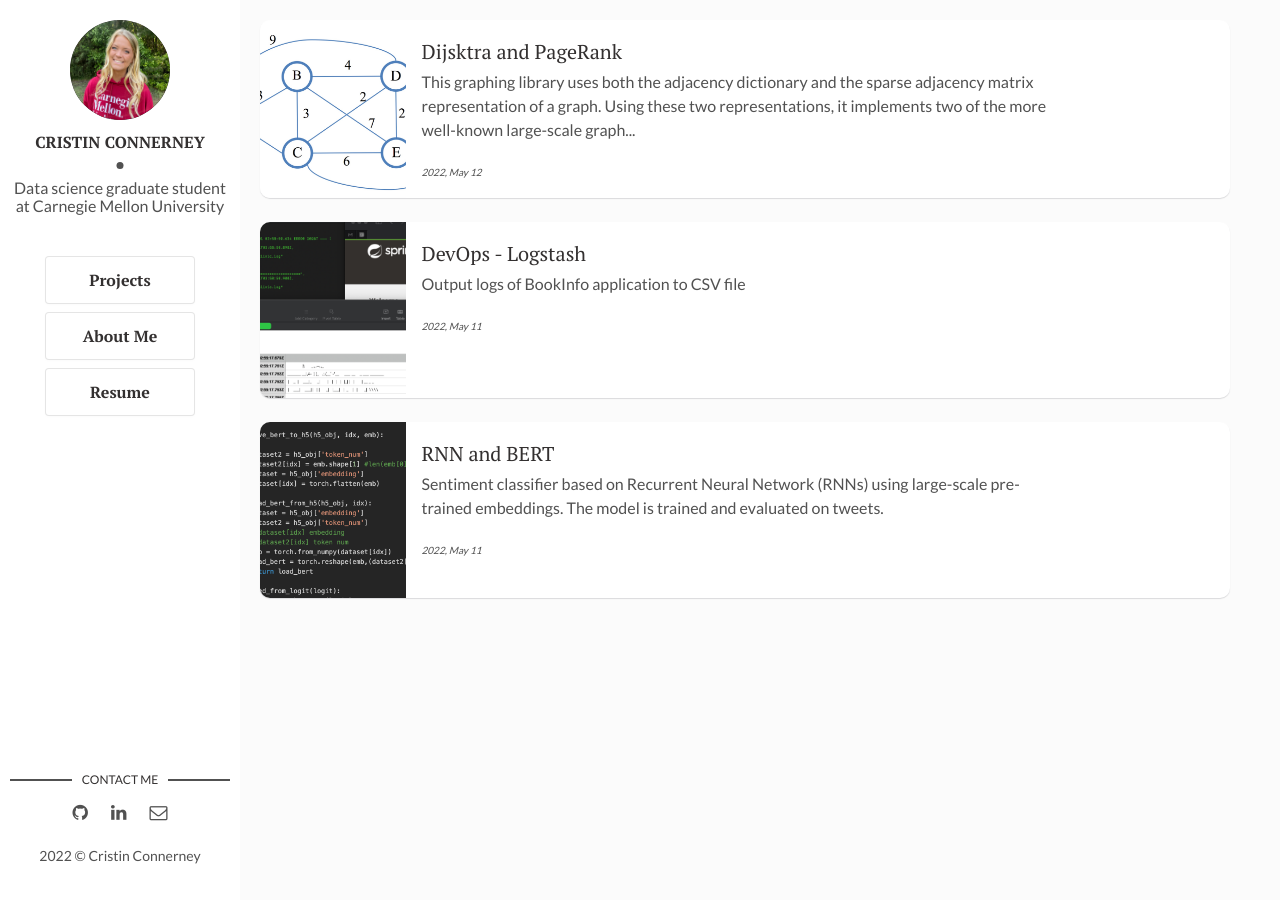
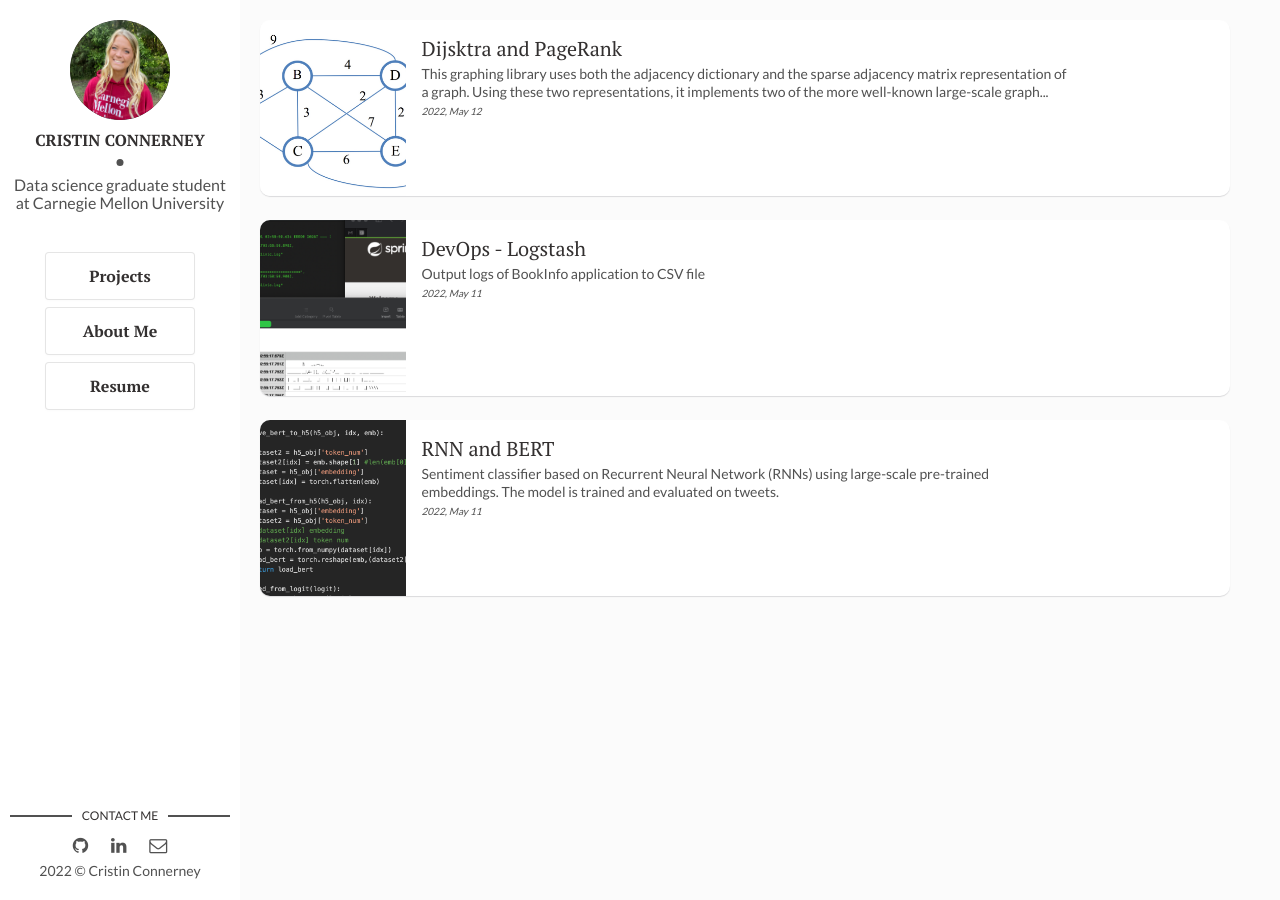
Before and after one commit to Cconnerney/cconnerney.github.io, a Jekyll site: the page built from index.html, in a window 1280 px wide. Built offline with Jekyll 4.4.1, drawn with Linux system fonts in a browser that asks for light colours; the list of posts is cut into pages by our own code.

Commit message:
Update head.html

```diff
--- a/_includes/head.html
+++ b/_includes/head.html
@@ -80,5 +80,6 @@
 	<!-- Font Awesome -->
 	<link rel="stylesheet" href="{{ "/assets/fonts/font-awesome/css/font-awesome.min.css" | prepend: site.baseurl }}">
 	<!-- Styles -->
+	<link rel="stylesheet" href="{{ "/assets/css/post.css" | prepend: site.baseurl }}">
 	<link rel="stylesheet" href="{{ "/assets/css/main.css" | prepend: site.baseurl }}">
 </head>
```
